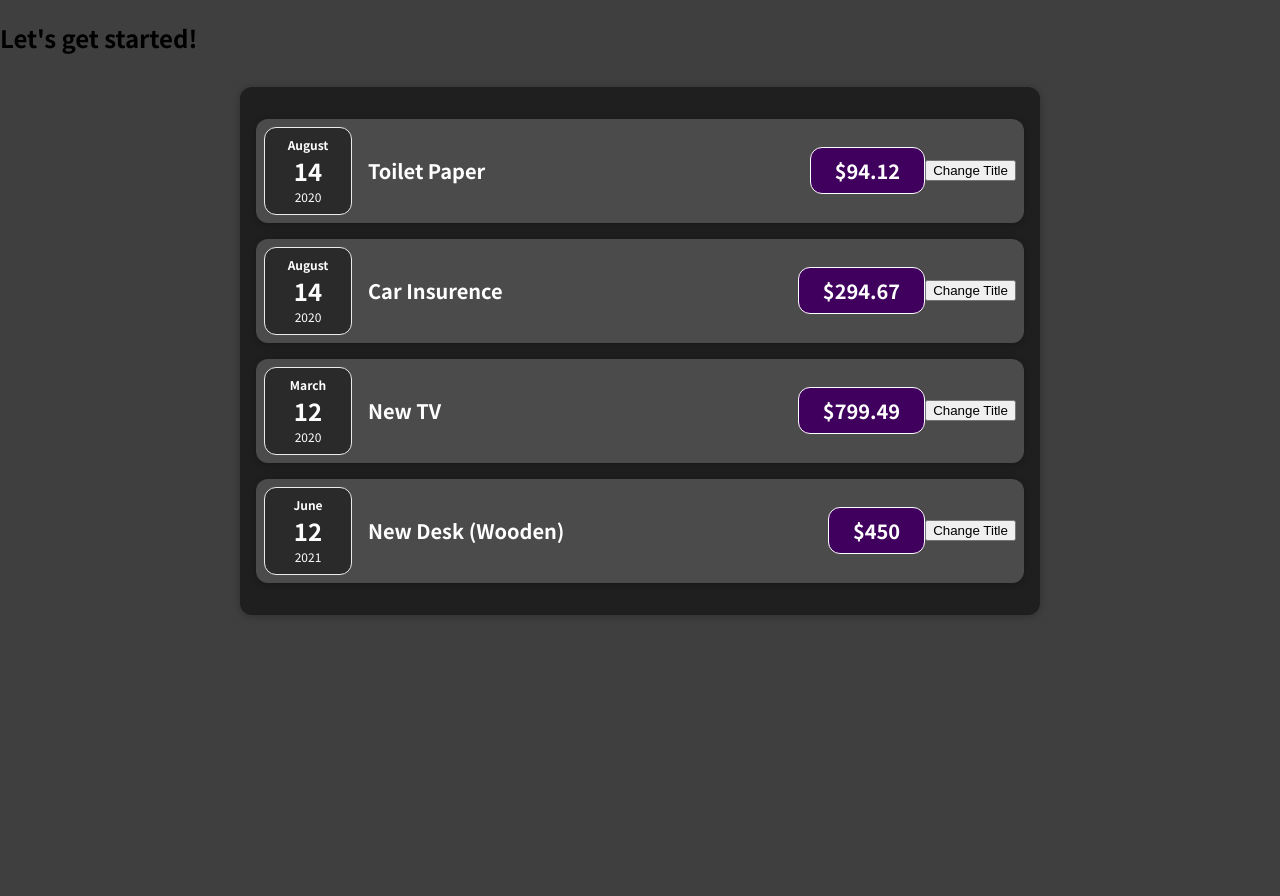
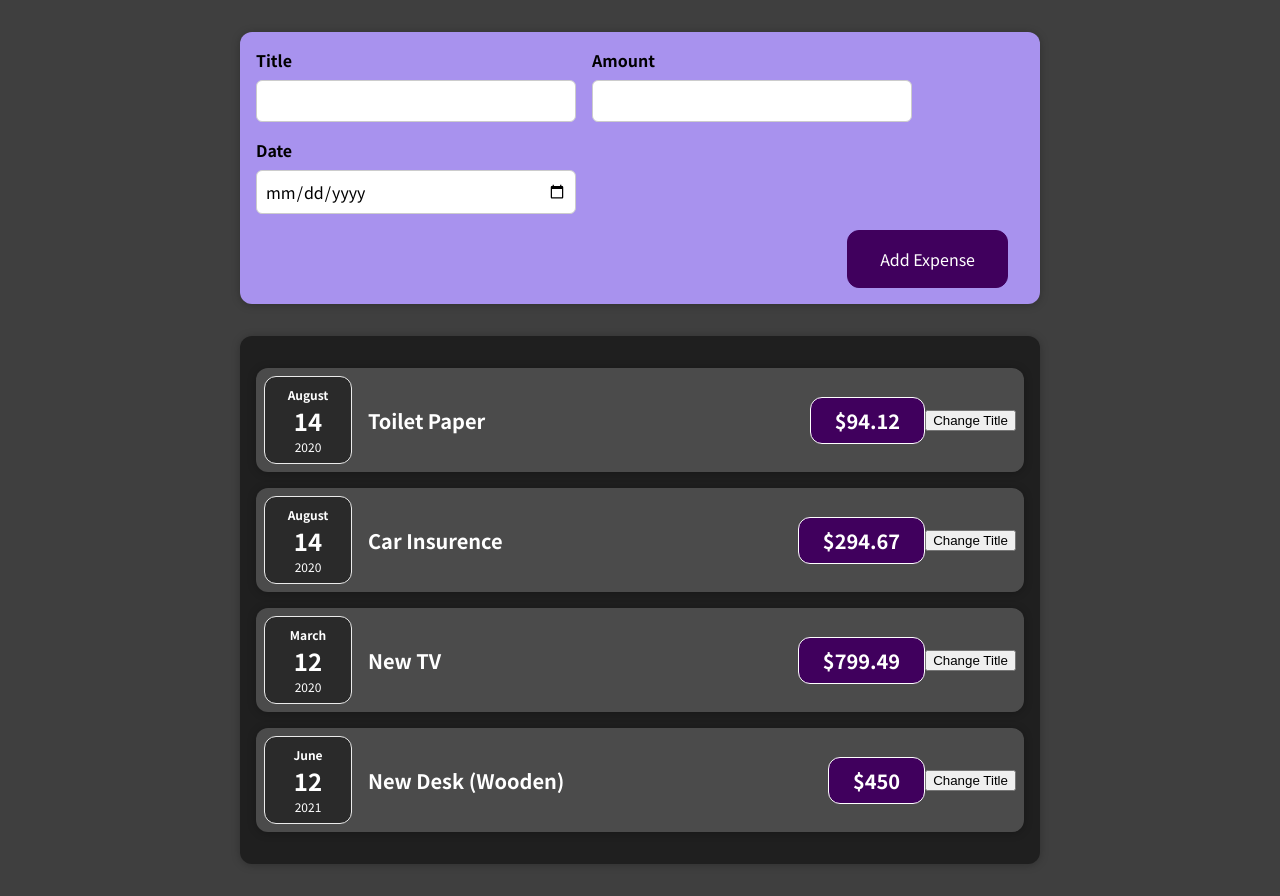
Before and after one commit to paulonova/React-Expenses-Controll-, a React (Create React App) app: page / in a window 1280 px wide. Before the commit the page ends 800 px from the top, so only its background shows below. Built offline with nearby package versions, Linux system fonts and the light colour scheme.

Commit message:
Implement useState hooks

```diff
--- a/src/App.js
+++ b/src/App.js
@@ -1,4 +1,5 @@
 import Expenses from "./components/Expenses/Expenses";
+import NewExpense from "./components/NewExpense/NewExpense";
 import "./sass/style.css";
 
 const App = () => {
@@ -31,7 +32,7 @@
 
   return (
     <div>
-      <h2>Let's get started!</h2>
+      <NewExpense />
       <Expenses items={expenses} />
     </div>
   );
--- a/src/components/Expenses/ExpenseItem.js
+++ b/src/components/Expenses/ExpenseItem.js
@@ -1,17 +1,19 @@
-import React from "react";
+import React, { useState } from "react";
 import ExpenseDate from "./ExpenseDate";
 import Card from "../UI/Card";
 
-function expenses(props) {
+function ExpenseItem(props) {
+  const [title, setTitle] = useState(props.title);
+
   const clickHandler = () => {
-    alert("Clicked!");
+    setTitle("Updated!");
   };
 
   return (
     <Card className='expense-item'>
       <ExpenseDate date={props.date} />
       <div className='expense-item__description'>
-        <h2>{props.title}</h2>
+        <h2>{title}</h2>
         <p className='expense-item__price'>${props.amount}</p>
       </div>
       <button onClick={clickHandler}>Change Title</button>
@@ -19,4 +21,4 @@
   );
 }
 
-export default expenses;
+export default ExpenseItem;
--- /dev/null
+++ b/src/components/NewExpense/ExpenseForm.js
@@ -0,0 +1,54 @@
+import React, { useState } from "react";
+
+const ExpenseForm = () => {
+  const [enteredTitle, setEnteredTitle] = useState("");
+  const [enteredAmount, setEnteredAmount] = useState("");
+  const [enteredDate, setEnteredDate] = useState("");
+
+  //Function to change state on input
+  const titleChangeHandler = (event) => {
+    setEnteredTitle(event.target.value);
+    console.log(event.target.value);
+  };
+  const amountChangeHandler = (event) => {
+    setEnteredAmount(event.target.value);
+    console.log(event.target.value);
+  };
+  const dateChangeHandler = (event) => {
+    setEnteredDate(event.target.value);
+    console.log(event.target.value);
+  };
+  return (
+    <form>
+      <div className='new-expense__controls'>
+        <div className='new-expense__control'>
+          <label>Title</label>
+          <input onChange={titleChangeHandler} type='text' />
+        </div>
+        <div className='new-expense__control'>
+          <label>Amount</label>
+          <input
+            onChange={amountChangeHandler}
+            type='number'
+            min='0.01'
+            step='0.01'
+          />
+        </div>
+        <div className='new-expense__control'>
+          <label>Date</label>
+          <input
+            onChange={dateChangeHandler}
+            type='date'
+            min='2019-01-01'
+            max='2022-12-31'
+          />
+        </div>
+      </div>
+      <div className='new-expense__submit'>
+        <button type='submit'>Add Expense</button>
+      </div>
+    </form>
+  );
+};
+
+export default ExpenseForm;
--- /dev/null
+++ b/src/components/NewExpense/NewExpense.js
@@ -0,0 +1,12 @@
+import React from "react";
+import ExpenseForm from "./ExpenseForm";
+
+const NewExpense = () => {
+  return (
+    <div className='new-expense'>
+      <ExpenseForm />
+    </div>
+  );
+};
+
+export default NewExpense;
--- /dev/null
+++ b/src/sass/sass-components/_expense-form.scss
@@ -0,0 +1,26 @@
+.new-expense__controls {
+  display: flex;
+  margin-bottom: 1rem;
+  text-align: left;
+  flex-wrap: wrap;
+  gap: 1rem;
+}
+
+.new-expense__control label {
+  font-weight: bold;
+  display: block;
+  margin-bottom: 0.5rem;
+}
+
+.new-expense__control input {
+  font: inherit;
+  width: 20rem;
+  max-width: 100%;
+  padding: 0.5rem;
+  border: 1px solid #ccc;
+  border-radius: 6px;
+}
+
+.new-expense__actions {
+  text-align: right;
+}
--- /dev/null
+++ b/src/sass/sass-components/_new-expense.scss
@@ -0,0 +1,38 @@
+.new-expense {
+  width: 50rem;
+  max-width: 95%;
+  margin: 2rem auto;
+  padding: 1rem;
+  text-align: right;
+  border-radius: 12px;
+  background-color: #a892ee;
+  box-shadow: 0 1px 8px rgba(0, 0, 0, 0.25);
+}
+
+.new-expense button {
+  font: inherit;
+  margin-right: 1rem;
+  padding: 1rem 2rem;
+  cursor: pointer;
+  color: white;
+  border: 1px solid #40005d;
+  border-radius: 12px;
+  background-color: #40005d;
+}
+
+.new-expense button:hover,
+.new-expense button:active {
+  border-color: #510674;
+  background-color: #510674;
+}
+
+.new-expense button.alternative {
+  color: #220131;
+  border-color: transparent;
+  background-color: transparent;
+}
+
+.new-expense button.alternative:hover,
+.new-expense button.alternative:active {
+  background-color: #ddb3f8;
+}
--- a/src/sass/style.css
+++ b/src/sass/style.css
@@ -135,4 +135,74 @@
     padding: 0.5rem 1.5rem;
   }
 }
+
+.new-expense__controls {
+  display: -webkit-box;
+  display: -ms-flexbox;
+  display: flex;
+  margin-bottom: 1rem;
+  text-align: left;
+  -ms-flex-wrap: wrap;
+      flex-wrap: wrap;
+  gap: 1rem;
+}
+
+.new-expense__control label {
+  font-weight: bold;
+  display: block;
+  margin-bottom: 0.5rem;
+}
+
+.new-expense__control input {
+  font: inherit;
+  width: 20rem;
+  max-width: 100%;
+  padding: 0.5rem;
+  border: 1px solid #ccc;
+  border-radius: 6px;
+}
+
+.new-expense__actions {
+  text-align: right;
+}
+
+.new-expense {
+  width: 50rem;
+  max-width: 95%;
+  margin: 2rem auto;
+  padding: 1rem;
+  text-align: right;
+  border-radius: 12px;
+  background-color: #a892ee;
+  -webkit-box-shadow: 0 1px 8px rgba(0, 0, 0, 0.25);
+          box-shadow: 0 1px 8px rgba(0, 0, 0, 0.25);
+}
+
+.new-expense button {
+  font: inherit;
+  margin-right: 1rem;
+  padding: 1rem 2rem;
+  cursor: pointer;
+  color: white;
+  border: 1px solid #40005d;
+  border-radius: 12px;
+  background-color: #40005d;
+}
+
+.new-expense button:hover,
+.new-expense button:active {
+  border-color: #510674;
+  background-color: #510674;
+}
+
+.new-expense button.alternative {
+  color: #220131;
+  border-color: transparent;
+  background-color: transparent;
+}
+
+.new-expense button.alternative:hover,
+.new-expense button.alternative:active {
+  background-color: #ddb3f8;
+}
 /*# sourceMappingURL=style.css.map */
--- a/src/sass/style.scss
+++ b/src/sass/style.scss
@@ -8,3 +8,5 @@
 @import './sass-components/expensesdata';
 @import './sass-components/cards';
 @import './sass-components/expensesitem';
+@import './sass-components/expense-form';
+@import './sass-components/new-expense';
```
Also changed, not shown: 2 other files (tests, documents, lock files or other folders).
